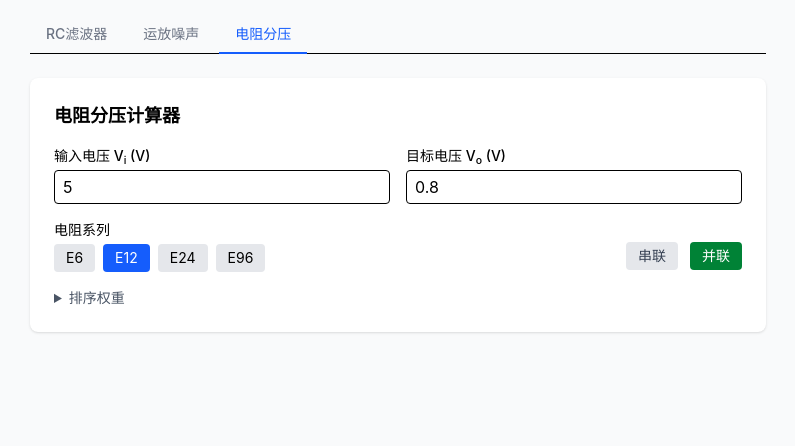
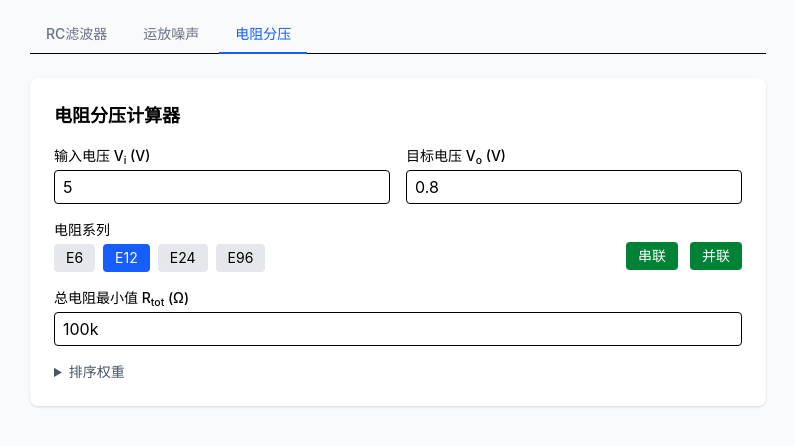
Before and after one commit to Windmill-City/analog-calc, a React (Vite) app: page / in a window 1280 px wide. Both pictures are taken after a click on the button "电阻分压". Shown: the top 446 px of the page, without its empty margins (242-1037 px from the left). Built offline with nearby package versions, Linux system fonts and the light colour scheme.

Commit message:
增加总电阻限制

```diff
--- a/src/DividerCalculator.tsx
+++ b/src/DividerCalculator.tsx
@@ -74,13 +74,14 @@ export default function DividerCalculator() {
   const [vi, setVi] = useState("5")
   const [targetVo, setTargetVo] = useState("0.8")
   const [series, setSeries] = useState("E12")
-  const [useSeries, setUseSeries] = useState(false)
+  const [useSeries, setUseSeries] = useState(true)
   const [useParallel, setUseParallel] = useState(true)
   const [solutions, setSolutions] = useState<Solution[]>([])
   const [pending, setPending] = useState(false)
   const [seriesWeight, setSeriesWeight] = useState(0.1)
   const [configWeight, setConfigWeight] = useState(1.0)
   const [errorWeight, setErrorWeight] = useState(5.0)
+  const [minTotal, setMinTotal] = useState("100k")
   const calcId = useRef(0)
 
   async function calc(
@@ -92,6 +93,7 @@ export default function DividerCalculator() {
     sw: number,
     cw: number,
     ew: number,
+    mt: string,
   ) {
     const vv = parseWithUnit(v)
     const tvv = parseWithUnit(tv)
@@ -103,6 +105,8 @@ export default function DividerCalculator() {
       setSolutions([])
       return
     }
+    const mtv = parseWithUnit(mt)
+    const minTotalVal = isNaN(mtv) || mtv <= 0 ? 0.0 : mtv
     const id = ++calcId.current
     setPending(true)
     try {
@@ -116,6 +120,7 @@ export default function DividerCalculator() {
         seriesWeight: sw,
         configWeight: cw,
         errorWeight: ew,
+        minTotalResistance: minTotalVal,
       })
       if (id === calcId.current) {
         setSolutions(result)
@@ -127,7 +132,7 @@ export default function DividerCalculator() {
   }
 
   useEffect(() => {
-    calc(vi, targetVo, series, useSeries, useParallel, seriesWeight, configWeight, errorWeight)
+    calc(vi, targetVo, series, useSeries, useParallel, seriesWeight, configWeight, errorWeight, minTotal)
   }, [])
 
   return (
@@ -145,7 +150,7 @@ export default function DividerCalculator() {
             value={vi}
             onChange={(e) => setVi(e.target.value)}
             onKeyDown={(e) => e.key === "Enter" && e.currentTarget.blur()}
-            onBlur={() => calc(vi, targetVo, series, useSeries, useParallel, seriesWeight, configWeight, errorWeight)}
+            onBlur={() => calc(vi, targetVo, series, useSeries, useParallel, seriesWeight, configWeight, errorWeight, minTotal)}
             placeholder="e.g. 5, 3.3, 100m"
           />
         </div>
@@ -159,7 +164,7 @@ export default function DividerCalculator() {
             value={targetVo}
             onChange={(e) => setTargetVo(e.target.value)}
             onKeyDown={(e) => e.key === "Enter" && e.currentTarget.blur()}
-            onBlur={() => calc(vi, targetVo, series, useSeries, useParallel, seriesWeight, configWeight, errorWeight)}
+            onBlur={() => calc(vi, targetVo, series, useSeries, useParallel, seriesWeight, configWeight, errorWeight, minTotal)}
             placeholder="e.g. 2.5, 1.8, 500m"
           />
         </div>
@@ -175,7 +180,7 @@ export default function DividerCalculator() {
                 className={`px-3 py-1 rounded text-sm ${series === s ? "bg-blue-600 text-white" : "bg-gray-200"}`}
                 onClick={() => {
                   setSeries(s)
-                  calc(vi, targetVo, s, useSeries, useParallel, seriesWeight, configWeight, errorWeight)
+                  calc(vi, targetVo, s, useSeries, useParallel, seriesWeight, configWeight, errorWeight, minTotal)
                 }}
               >
                 {s}
@@ -190,7 +195,7 @@ export default function DividerCalculator() {
             onClick={() => {
               const v = !useSeries
               setUseSeries(v)
-              calc(vi, targetVo, series, v, useParallel, seriesWeight, configWeight, errorWeight)
+              calc(vi, targetVo, series, v, useParallel, seriesWeight, configWeight, errorWeight, minTotal)
             }}
           >
             串联
@@ -201,12 +206,27 @@ export default function DividerCalculator() {
             onClick={() => {
               const v = !useParallel
               setUseParallel(v)
-              calc(vi, targetVo, series, useSeries, v, seriesWeight, configWeight, errorWeight)
+              calc(vi, targetVo, series, useSeries, v, seriesWeight, configWeight, errorWeight, minTotal)
             }}
           >
             并联
           </button>
         </div>
+      </div>
+
+      <div>
+        <label className="block text-sm font-medium">
+          总电阻最小值 R<sub>tot</sub> (Ω)
+        </label>
+        <input
+          type="text"
+          className="mt-1 w-full border rounded px-2 py-1"
+          value={minTotal}
+          onChange={(e) => setMinTotal(e.target.value)}
+          onKeyDown={(e) => e.key === "Enter" && e.currentTarget.blur()}
+          onBlur={() => calc(vi, targetVo, series, useSeries, useParallel, seriesWeight, configWeight, errorWeight, minTotal)}
+          placeholder="e.g. 1k, 10k, 100k (留空不限)"
+        />
       </div>
 
       <details className="text-sm text-gray-600">
@@ -223,7 +243,7 @@ export default function DividerCalculator() {
               onChange={(e) => {
                 const v = +e.target.value
                 setSeriesWeight(v)
-                calc(vi, targetVo, series, useSeries, useParallel, v, configWeight, errorWeight)
+                calc(vi, targetVo, series, useSeries, useParallel, v, configWeight, errorWeight, minTotal)
               }}
               className="flex-1"
             />
@@ -240,7 +260,7 @@ export default function DividerCalculator() {
               onChange={(e) => {
                 const v = +e.target.value
                 setConfigWeight(v)
-                calc(vi, targetVo, series, useSeries, useParallel, seriesWeight, v, errorWeight)
+                calc(vi, targetVo, series, useSeries, useParallel, seriesWeight, v, errorWeight, minTotal)
               }}
               className="flex-1"
             />
@@ -257,7 +277,7 @@ export default function DividerCalculator() {
               onChange={(e) => {
                 const v = +e.target.value
                 setErrorWeight(v)
-                calc(vi, targetVo, series, useSeries, useParallel, seriesWeight, configWeight, v)
+                calc(vi, targetVo, series, useSeries, useParallel, seriesWeight, configWeight, v, minTotal)
               }}
               className="flex-1"
             />
```
Also changed, not shown: 1 other file (tests, documents, lock files or other folders).
